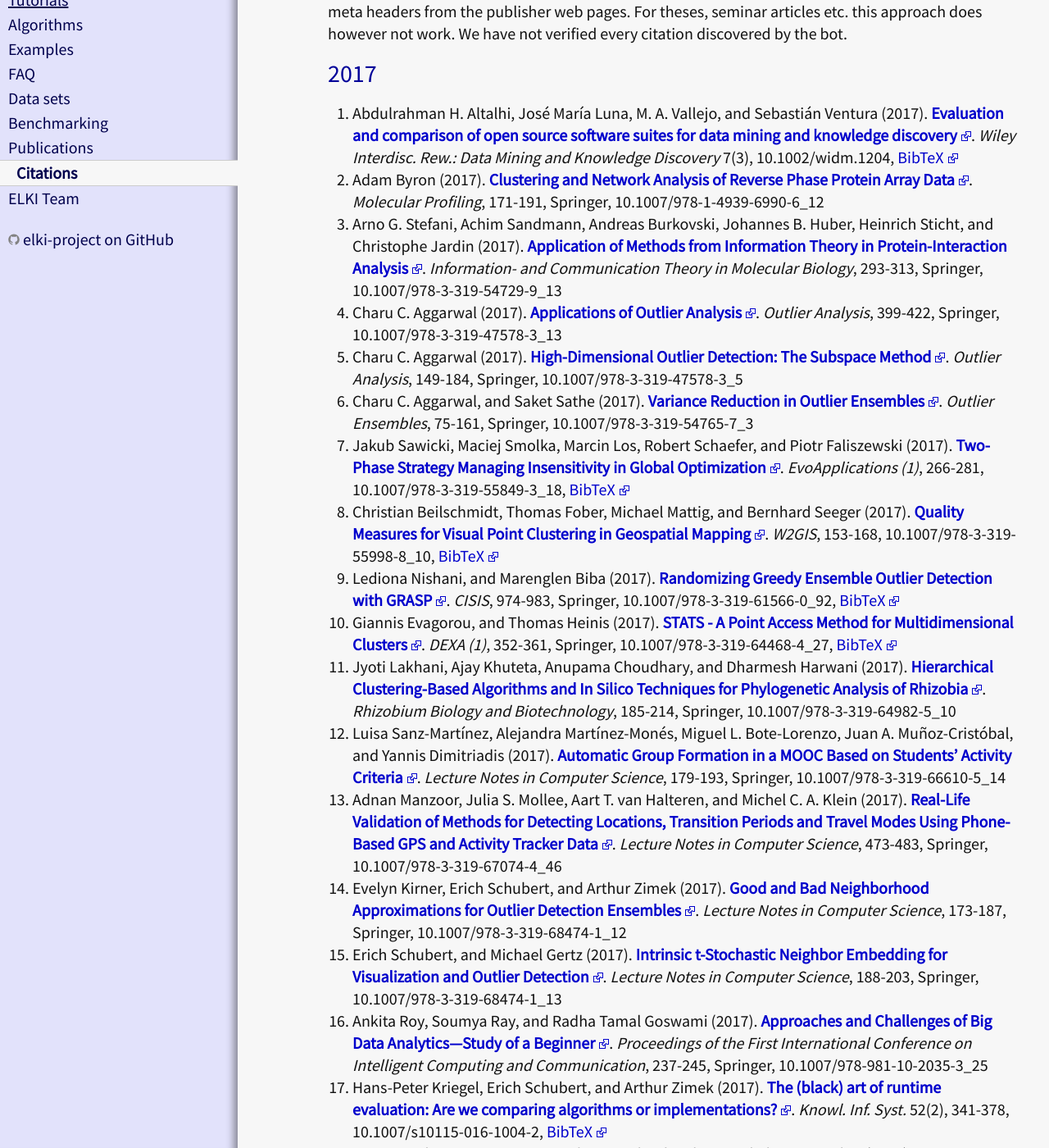
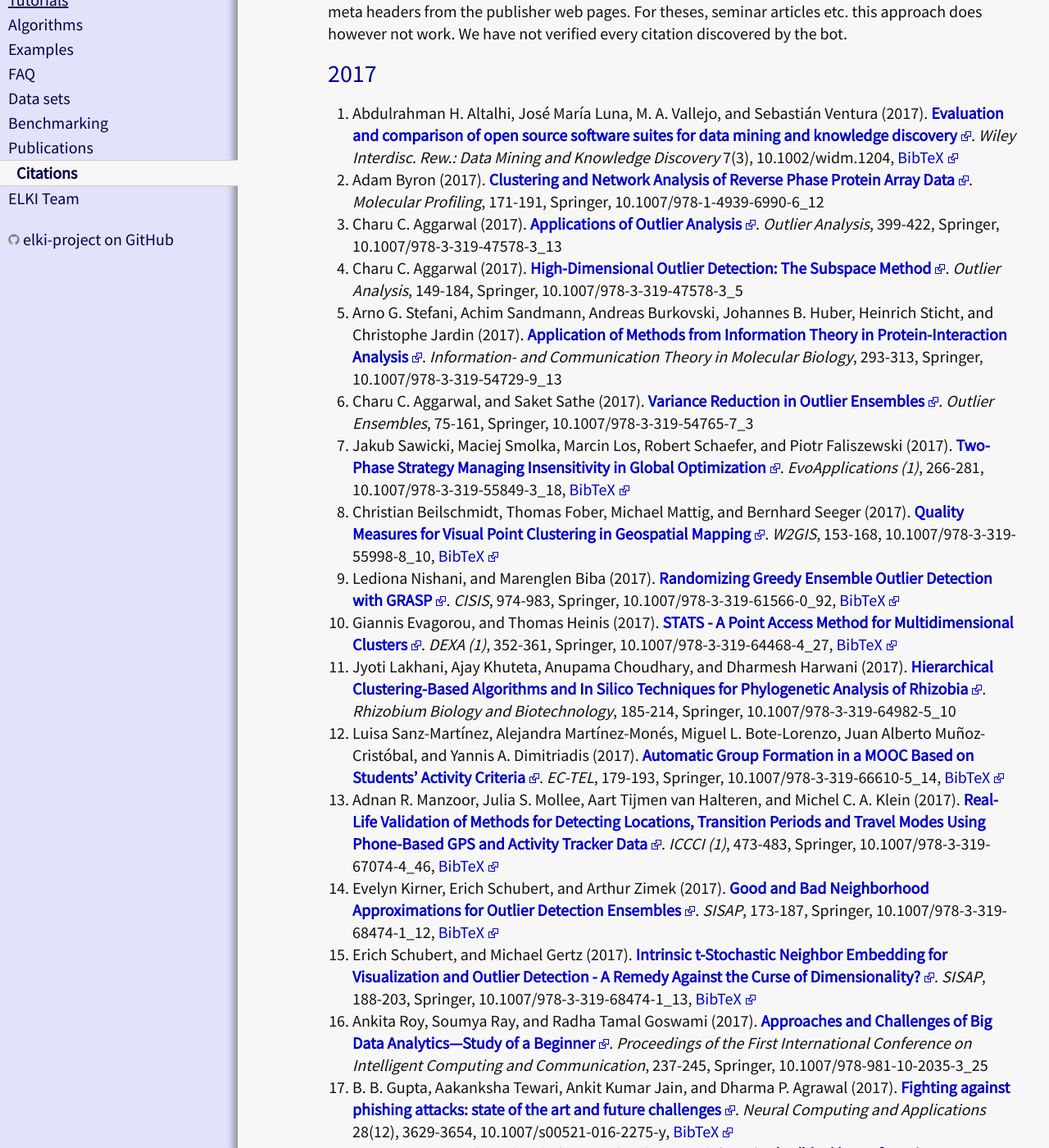
Before and after one commit to elki-project/elki-project.github.io, a Jekyll site: the page built from references.md, in a window 1280 px wide and 1400 px high, scrolled down 319 px. Shown: the whole window at 82% size. Built offline with Jekyll 4.4.1, drawn with Linux system fonts in a browser that asks for light colours; some of the changed text lies outside the part shown.

Commit message:
Merge new DBLP dump for references

```diff
--- a/references.md
+++ b/references.md
@@ -23,15 +23,15 @@ The following list is **automatically generated** from very heterogenous sources
 1. Adam Byron (2017).
    **[Clustering and Network Analysis of Reverse Phase Protein Array Data](https://doi.org/10.1007/978-1-4939-6990-6_12)**.
    *Molecular Profiling*, 171-191, Springer, 10.1007/978-1-4939-6990-6\_12
-1. Arno G. Stefani, Achim Sandmann, Andreas Burkovski, Johannes B. Huber, Heinrich Sticht, and Christophe Jardin (2017).
-   **[Application of Methods from Information Theory in Protein-Interaction Analysis](https://doi.org/10.1007/978-3-319-54729-9_13)**.
-   *Information- and Communication Theory in Molecular Biology*, 293-313, Springer, 10.1007/978-3-319-54729-9\_13
 1. Charu C. Aggarwal (2017).
    **[Applications of Outlier Analysis](https://doi.org/10.1007/978-3-319-47578-3_13)**.
    *Outlier Analysis*, 399-422, Springer, 10.1007/978-3-319-47578-3\_13
 1. Charu C. Aggarwal (2017).
    **[High-Dimensional Outlier Detection: The Subspace Method](https://doi.org/10.1007/978-3-319-47578-3_5)**.
    *Outlier Analysis*, 149-184, Springer, 10.1007/978-3-319-47578-3\_5
+1. Arno G. Stefani, Achim Sandmann, Andreas Burkovski, Johannes B. Huber, Heinrich Sticht, and Christophe Jardin (2017).
+   **[Application of Methods from Information Theory in Protein-Interaction Analysis](https://doi.org/10.1007/978-3-319-54729-9_13)**.
+   *Information- and Communication Theory in Molecular Biology*, 293-313, Springer, 10.1007/978-3-319-54729-9\_13
 1. Charu C. Aggarwal, and Saket Sathe (2017).
    **[Variance Reduction in Outlier Ensembles](https://doi.org/10.1007/978-3-319-54765-7_3)**.
    *Outlier Ensembles*, 75-161, Springer, 10.1007/978-3-319-54765-7\_3
@@ -54,21 +54,29 @@ The following list is **automatically generated** from very heterogenous sources
 1. Jyoti Lakhani, Ajay Khuteta, Anupama Choudhary, and Dharmesh Harwani (2017).
    **[Hierarchical Clustering-Based Algorithms and In Silico Techniques for Phylogenetic Analysis of Rhizobia](https://doi.org/10.1007/978-3-319-64982-5_10)**.
    *Rhizobium Biology and Biotechnology*, 185-214, Springer, 10.1007/978-3-319-64982-5\_10
-1. Luisa Sanz-Martínez, Alejandra Martínez-Monés, Miguel L. Bote-Lorenzo, Juan A. Muñoz-Cristóbal, and Yannis Dimitriadis (2017).
-   **[Automatic Group Formation in a MOOC Based on Students’ Activity Criteria](https://doi.org/10.1007/978-3-319-66610-5_14)**.
-   *Lecture Notes in Computer Science*, 179-193, Springer, 10.1007/978-3-319-66610-5\_14
-1. Adnan Manzoor, Julia S. Mollee, Aart T. van Halteren, and Michel C. A. Klein (2017).
+1. Luisa Sanz-Martínez, Alejandra Martínez-Monés, Miguel L. Bote-Lorenzo, Juan Alberto Muñoz-Cristóbal, and Yannis A. Dimitriadis (2017).
+   **[Automatic Group Formation in a MOOC Based on Students' Activity Criteria](https://doi.org/10.1007/978-3-319-66610-5_14)**.
+   *EC-TEL*, 179-193, Springer, 10.1007/978-3-319-66610-5\_14,
+   [BibTeX](http://dblp.uni-trier.de/rec/bibtex/conf/ectel/Sanz-MartinezMB17)
+1. Adnan R. Manzoor, Julia S. Mollee, Aart Tijmen van Halteren, and Michel C. A. Klein (2017).
    **[Real-Life Validation of Methods for Detecting Locations, Transition Periods and Travel Modes Using Phone-Based GPS and Activity Tracker Data](https://doi.org/10.1007/978-3-319-67074-4_46)**.
-   *Lecture Notes in Computer Science*, 473-483, Springer, 10.1007/978-3-319-67074-4\_46
+   *ICCCI (1)*, 473-483, Springer, 10.1007/978-3-319-67074-4\_46,
+   [BibTeX](http://dblp.uni-trier.de/rec/bibtex/conf/iccci/ManzoorMHK17)
 1. Evelyn Kirner, Erich Schubert, and Arthur Zimek (2017).
    **[Good and Bad Neighborhood Approximations for Outlier Detection Ensembles](https://doi.org/10.1007/978-3-319-68474-1_12)**.
-   *Lecture Notes in Computer Science*, 173-187, Springer, 10.1007/978-3-319-68474-1\_12
+   *SISAP*, 173-187, Springer, 10.1007/978-3-319-68474-1\_12,
+   [BibTeX](http://dblp.uni-trier.de/rec/bibtex/conf/sisap/KirnerSZ17)
 1. Erich Schubert, and Michael Gertz (2017).
-   **[Intrinsic t-Stochastic Neighbor Embedding for Visualization and Outlier Detection](https://doi.org/10.1007/978-3-319-68474-1_13)**.
-   *Lecture Notes in Computer Science*, 188-203, Springer, 10.1007/978-3-319-68474-1\_13
+   **[Intrinsic t-Stochastic Neighbor Embedding for Visualization and Outlier Detection - A Remedy Against the Curse of Dimensionality?](https://doi.org/10.1007/978-3-319-68474-1_13)**.
+   *SISAP*, 188-203, Springer, 10.1007/978-3-319-68474-1\_13,
+   [BibTeX](http://dblp.uni-trier.de/rec/bibtex/conf/sisap/SchubertG17)
 1. Ankita Roy, Soumya Ray, and Radha Tamal Goswami (2017).
    **[Approaches and Challenges of Big Data Analytics—Study of a Beginner](https://doi.org/10.1007/978-981-10-2035-3_25)**.
    *Proceedings of the First International Conference on Intelligent Computing and Communication*, 237-245, Springer, 10.1007/978-981-10-2035-3\_25
+1. B. B. Gupta, Aakanksha Tewari, Ankit Kumar Jain, and Dharma P. Agrawal (2017).
+   **[Fighting against phishing attacks: state of the art and future challenges](https://doi.org/10.1007/s00521-016-2275-y)**.
+   *Neural Computing and Applications* 28(12), 3629-3654, 10.1007/s00521-016-2275-y,
+   [BibTeX](http://dblp.uni-trier.de/rec/bibtex/journals/nca/GuptaTJA17)
 1. Hans-Peter Kriegel, Erich Schubert, and Arthur Zimek (2017).
    **[The (black) art of runtime evaluation: Are we comparing algorithms or implementations?](https://doi.org/10.1007/s10115-016-1004-2)**.
    *Knowl. Inf. Syst.* 52(2), 341-378, 10.1007/s10115-016-1004-2,
@@ -81,9 +89,10 @@ The following list is **automatically generated** from very heterogenous sources
    **[Scalable density-based clustering with quality guarantees using random projections](https://doi.org/10.1007/s10618-017-0498-x)**.
    *Data Min. Knowl. Discov.* 31(4), 972-1005, 10.1007/s10618-017-0498-x,
    [BibTeX](http://dblp.uni-trier.de/rec/bibtex/journals/datamine/SchneiderV17)
-1. Klaus Arthur Schmid, Andreas Zufle, Tobias Emrich, Matthias Renz, and Reynold Cheng (2017).
+1. Klaus Arthur Schmid, Andreas Züfle, Tobias Emrich, Matthias Renz, and Reynold Cheng (2017).
    **[Uncertain Voronoi cell computation based on space decomposition](https://doi.org/10.1007/s10707-017-0293-2)**.
-   *GeoInformatica*, Springer, 10.1007/s10707-017-0293-2
+   *GeoInformatica* 21(4), 797-827, 10.1007/s10707-017-0293-2,
+   [BibTeX](http://dblp.uni-trier.de/rec/bibtex/journals/geoinformatica/SchmidZERC17)
 1. Mohamed Ben Khalifa, Rebeca P. Díaz Redondo, Ana Fernández Vilas, and Sandra Servia Rodríguez (2017).
    **[Identifying urban crowds using geo-located Social media data: a Twitter experiment in New York City](https://doi.org/10.1007/s10844-016-0411-x)**.
    *J. Intell. Inf. Syst.* 48(2), 287-308, 10.1007/s10844-016-0411-x,
@@ -98,7 +107,8 @@ The following list is **automatically generated** from very heterogenous sources
    [BibTeX](http://dblp.uni-trier.de/rec/bibtex/journals/jaihc/MousaviHKM17)
 1. Michalis Korakakis, Evaggelos Spyrou, Phivos Mylonas, and Stavros J. Perantonis (2017).
    **[Exploiting social media information toward a context-aware recommendation system](https://doi.org/10.1007/s13278-017-0459-9)**.
-   *Social Network Analysis and Mining* 7(1), Springer, 10.1007/s13278-017-0459-9
+   *Social Netw. Analys. Mining* 7(1), 42:1-42:20, 10.1007/s13278-017-0459-9,
+   [BibTeX](http://dblp.uni-trier.de/rec/bibtex/journals/snam/KorakakisSMP17)
 1. Julien F. Marquant, Ralph Evins, L. Andrew Bollinger, and Jan Carmeliet (2017).
    **[A holarchic approach for multi-scale distributed energy system optimisation](https://doi.org/10.1016/j.apenergy.2017.09.057)**.
    *Applied Energy*, Elsevier BV, 10.1016/j.apenergy.2017.09.057
@@ -128,9 +138,10 @@ The following list is **automatically generated** from very heterogenous sources
    **[A study on anomaly detection ensembles](https://doi.org/10.1016/j.jal.2016.12.002)**.
    *J. Applied Logic* 21, 1-13, 10.1016/j.jal.2016.12.002,
    [BibTeX](http://dblp.uni-trier.de/rec/bibtex/journals/japll/ChiangDLLY17)
-1. Dominik Sacha, Michael Sedlmair, Leishi Zhang, John A. Lee, Jaakko Peltonen, Daniel Weiskopf, Stephen C. North, and Daniel A. Keim (2017).
+1. Dominik Sacha, Michael Sedlmair, Leishi Zhang, John Aldo Lee, Jaakko Peltonen, Daniel Weiskopf, Stephen C. North, and Daniel A. Keim (2017).
    **[What you see is what you can change: Human-centered machine learning by interactive visualization](https://doi.org/10.1016/j.neucom.2017.01.105)**.
-   *Neurocomputing*, Elsevier BV, 10.1016/j.neucom.2017.01.105
+   *Neurocomputing* 268, 164-175, 10.1016/j.neucom.2017.01.105,
+   [BibTeX](http://dblp.uni-trier.de/rec/bibtex/journals/ijon/SachaSZLPWNK17)
 1. Marcin Los, Jakub Sawicki, Maciej Smolka, and Robert Schaefer (2017).
    **[Memetic approach for irremediable ill-conditioned parametric inverse problems](https://doi.org/10.1016/j.procs.2017.05.007)**.
    *ICCS*, 867-876, Elsevier, 10.1016/j.procs.2017.05.007,
@@ -142,6 +153,9 @@ The following list is **automatically generated** from very heterogenous sources
    **[GeNICE: A Novel Framework for Gene Network Inference by Clustering, Exhaustive Search, and Multivariate Analysis](https://doi.org/10.1089/cmb.2017.0022)**.
    *Journal of Computational Biology* 24(8), 809-830, 10.1089/cmb.2017.0022,
    [BibTeX](http://dblp.uni-trier.de/rec/bibtex/journals/jcb/JacominiMSC17)
+1. Fernando Perez-Sanz, Pedro J. Navarro, and Marcos Egea-Cortines (2017).
+   **[Plant phenomics: an overview of image acquisition technologies and image data analysis algorithms](https://doi.org/10.1093/gigascience/gix092)**.
+   *GigaScience*, Oxford University Press (OUP), 10.1093/gigascience/gix092
 1. Weiyu Huang, and Alejandro Ribeiro (2017).
    **[Axiomatic hierarchical clustering given intervals of metric distances](https://doi.org/10.1109/ICASSP.2017.7952953)**.
    *ICASSP*, 4227-4231, IEEE, 10.1109/ICASSP.2017.7952953,
@@ -166,9 +180,10 @@ The following list is **automatically generated** from very heterogenous sources
    **[MacroBase: Prioritizing Attention in Fast Data](https://doi.org/10.1145/3035918.3035928)**.
    *SIGMOD Conference*, 541-556, ACM, 10.1145/3035918.3035928,
    [BibTeX](http://dblp.uni-trier.de/rec/bibtex/conf/sigmod/BailisGMNRS17)
-1. Rocío B. Hubert, Ana G. Maguitman, Carlos I. Chesñevar, and Marcos A. Malamud (2017).
-   **[CitymisVis. a Tool for the Visual Analysis and Exploration of Citizen Requests and Complaints](https://doi.org/10.1145/3047273.3047320)**.
-   *Proceedings of the 10th International Conference on Theory and Practice of Electronic Governance - ICEGOV '17*, ACM Press, 10.1145/3047273.3047320
+1. Rocío B. Hubert, Ana Gabriela Maguitman, Carlos Iván Chesñevar, and Marcos A. Malamud (2017).
+   **[CitymisVis: a Tool for the Visual Analysis and Exploration of Citizen Requests and Complaints](https://doi.org/10.1145/3047273.3047320)**.
+   *ICEGOV*, 22-25, ACM, 10.1145/3047273.3047320,
+   [BibTeX](http://dblp.uni-trier.de/rec/bibtex/conf/icegov/HubertMCM17)
 1. Erich Schubert, Jörg Sander, Martin Ester, Hans-Peter Kriegel, and Xiaowei Xu (2017).
    **[DBSCAN Revisited, Revisited: Why and How You Should (Still) Use DBSCAN](https://doi.org/10.1145/3068335)**.
    *ACM Trans. Database Syst.* 42(3), 19:1-19:21, 10.1145/3068335,
@@ -199,6 +214,9 @@ The following list is **automatically generated** from very heterogenous sources
 1. Changbo Ke, Zhiqiu Huang, Fu Xiao, and Linyuan Liu (2017).
    **[Privacy Data Decomposition and Discretization Method for SaaS Services](https://doi.org/10.1155/2017/4785142)**.
    *Mathematical Problems in Engineering* 2017, 1-11, Hindawi Limited, 10.1155/2017/4785142
+1. Junpeng Wang, Xiaotong Liu, and Han-Wei Shen (2017).
+   **[High-dimensional data analysis with subspace comparison using matrix visualization](https://doi.org/10.1177/1473871617733996)**.
+   *Information Visualization*, 147387161773399, SAGE Publications, 10.1177/1473871617733996
 1. 迟荣华, 程媛, 朱素霞, 黄少滨, and 陈德运 (2017).
    **[基于快速高斯变换的不确定数据聚类算法](https://doi.org/10.11959/j.issn.1000-436x.2017061)**.
    *通信学报* 38(3), 101-111, 10.11959/j.issn.1000-436x.2017061
@@ -240,6 +258,10 @@ The following list is **automatically generated** from very heterogenous sources
    **[A simple efficient density estimator that enables fast systematic search](https://arxiv.org/abs/1707.00783)**.
    *CoRR* abs/1707.00783,
    [BibTeX](http://dblp.uni-trier.de/rec/bibtex/journals/corr/WellsT17)
+1. Erich Schubert, Andreas Spitz, Michael Weiler, Johanna Geiß, and Michael Gertz (2017).
+   **[Semantic Word Clouds with Background Corpus Normalization and t-distributed Stochastic Neighbor Embedding](https://arxiv.org/abs/1708.03569)**.
+   *CoRR* abs/1708.03569,
+   [BibTeX](http://dblp.uni-trier.de/rec/bibtex/journals/corr/abs-1708-03569)
 1. Markus Mauder (2017).
    **[Analyzing complex data using domain constraints](https://edoc.ub.uni-muenchen.de/20890/)**.
    Ludwig Maximilian University of Munich, Germany,
@@ -247,26 +269,28 @@ The following list is **automatically generated** from very heterogenous sources
 1. Aakash Ravi (2017).
    **[Machine learning-based identification of separating features in molecular fragments](http://hdl.handle.net/20.500.11956/2093)**.
 1. Benjamin Heinzerling, Michael Strube, and Chin-Yew Lin (2017).
-   **[Trust, but Verify! Better Entity Linking through Automatic Verification](http://aclweb.org/anthology/E/E17/E17-1078.bib)**.
+   **[Trust, but Verify! Better Entity Linking through Automatic Verification](http://www.aclweb.org/anthology/E17-1078)**.
    *Proceedings of the 15th Conference of the European Chapter of the Association for Computational Linguistics: Volume 1, Long Papers*, 828--838, Association for Computational Linguistics
-1. Erich Schubert, Andreas Spitz, Michael Weiler, Johanna Geiß, and Michael Gertz (2017).
-   **[Semantic Word Clouds with Background Corpus Normalization and t-distributed Stochastic Neighbor Embedding](https://arxiv.org/abs/1708.03569)**.
-   *arXiv* 1708.03569
 1. Loïc Prieur-Drevon (2017).
    **[Structures de données hautement extensibles pour le stockage sur disque de séries temporelles hétérogènes](http://publications.polymtl.ca/2489/)**.
    École Polytechnique de Montréal
 1. Lu Chen, Yunjun Gao, Baihua Zheng, Christian S. Jensen, Hanyu Yang, and Keyu Yang (2017).
    **[Pivot-based metric indexing](http://dl.acm.org/citation.cfm?id=3115404.3115411)**.
    *Proceedings of the VLDB Endowment* 10(10), 1058-1069, VLDB Endowment
-1. Luisa Sanz Martínez, Juan Alberto Muñoz Cristóbal, Miguel L. Bote Lorenzo, Alejandra Martínez Monés, and Yannis A. Dimitriadis (2017).
-   **[Automatic group formation in a MOOC based on students' activity criteria](http://uvadoc.uva.es/handle/10324/24836)** (EC-TEL 2017).
-   Springer
 1. Pallam Anusha, and G.Krishna Reddy (2017).
    **[Repeal Adjacent Neighbors In Untrue Interval Base Discovery System](https://ijitr.com/index.php/ojs/article/view/1551)**.
    *IJITR* 5(1), 5552-5554
+1. Renzo Paranaíba Mesquita (2017).
+   **[Aprimoramentos da Junção Canalizada aplicada em dados Métricos e Espaciais](http://repositorio.unifei.edu.br/xmlui/handle/123456789/939)**.
 1. Thomas Ortner, Peter Filzmoser, Maia Zaharieva, Sarka Brodinova, and Christian Breiteneder (2017).
    **[Local projections for high-dimensional outlier detection](https://arxiv.org/abs/1708.01550)**.
    *arXiv* 1708.01550
+1. Vanessa Estefania Quintana Bajaña, and Sandro Anibal Yagual Tomala (2017).
+   **[Propuesta de Aplicación Predictiva de Aprobación de una Asignatura con Flujo Previo a Través de Algoritmos Basados en Software WEKA Para Estudiantes del Ultimo Semestre de la Carrera de Ingeniería en Sistemas Computacionales de la Universidad de Guayaquil](http://repositorio.ug.edu.ec/handle/redug/19883)**.
+   Universidad de Guayaquil. Facultad de Ciencias Matematicas y Fisicas. Carrera de Ingenieria en Sistemas Computacionales
+1. Гущина Оксана Александровна (2017).
+   **[Применение интеллектуальных систем при управлении рисками программных проектов](https://cyberleninka.ru/article/n/primenenie-intellektualnyh-sistem-pri-upravlenii-riskami-programmnyh-proektov)**.
+   *Вестник Мордовского университета* 27(2), Федеральное государственное бюджетное образовательное учреждение высшего образования «Национальный исследовательский Мордовский государственный университет им. Н. П. Огарёва»
 
 2016
 ----
```
Also changed, not shown: other parts of references.md (+0 -3 lines).
